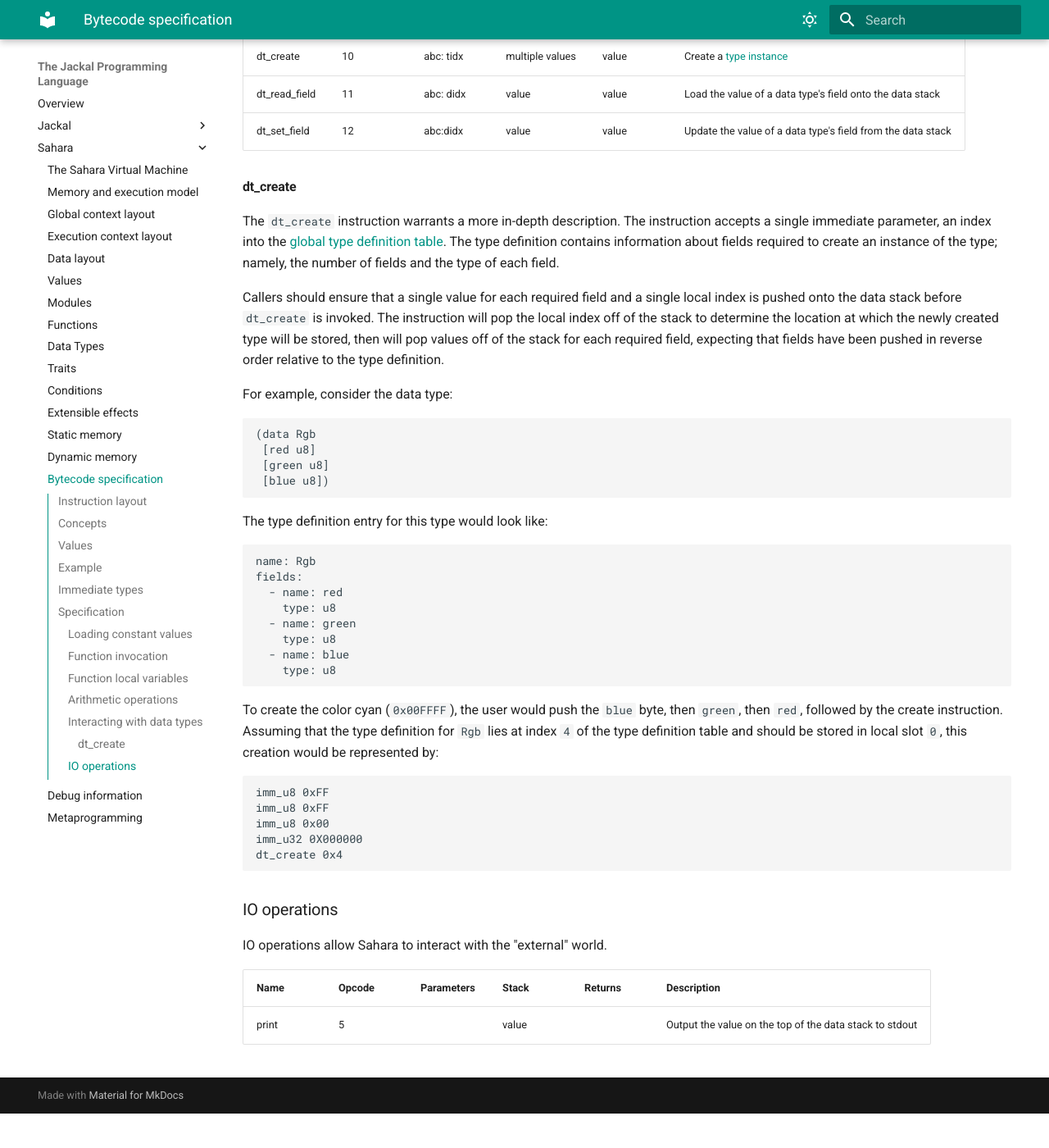
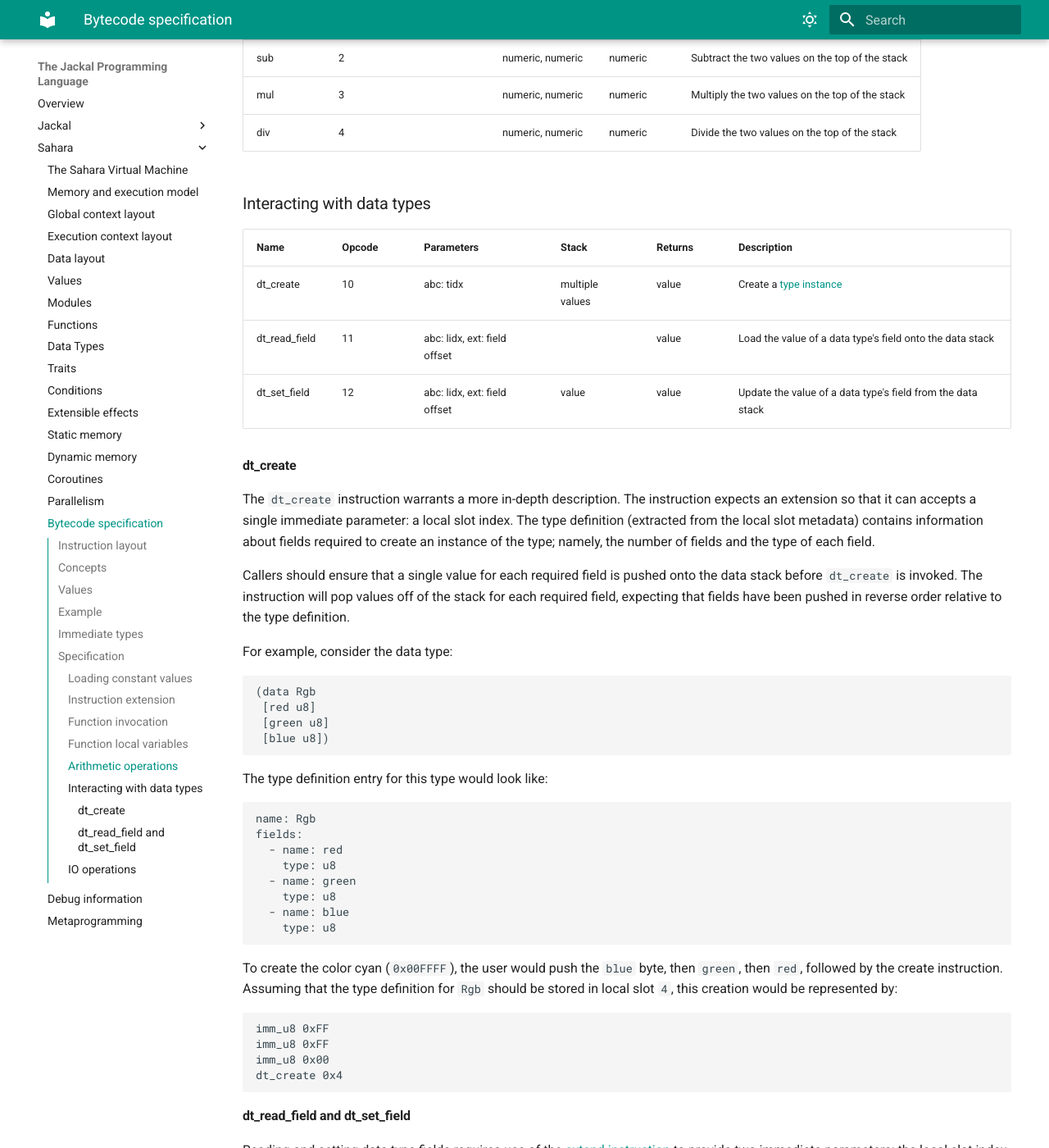
Before and after one commit to jkaye2012/jackal-lisp, an MkDocs documentation site: the page built from docs/sahara/bytecode.md, in a window 1280 px wide and 1400 px high, scrolled down 4306 px. Shown: the whole window at 82% size. Built offline with MkDocs 1.6.1 and Material for MkDocs 9.7.7, drawn with Linux system fonts in a browser that asks for light colours; before the commit the page ends 5664 px from its top, so only the background shows below that; some of the changed text lies outside the part shown.

Commit message:
Implement read of data type fields
Individual fields can now be read from compound data types and pushed
onto the data stack. Implementation of this instruction has brought to
light the need for instruction extension (as the operation requires
information both about the local slot that must be read and the field
that must be read from within the local). Given that extension is needed
anyway, it's possible that it may make more sense to change the static
instruction size to 16 bits.

This would almost halve the instruction size of most programs. Many
instructions may not even need extension, since they would only need to
be extended if the source code required the greater number of resources.
This would mean that instructions could be marked as "extension
eligible" rather than either always being extended or not. For the
"indexed" instructions, this would simply mean that non-extended indices
are always assumed to be interpretable with only a single byte!

Need to think a bit more on this, but it feels clean and is likely to
significantly improve performance without sacrificing almost anything.

````diff
--- a/docs/sahara/bytecode.md
+++ b/docs/sahara/bytecode.md
@@ -108,6 +108,16 @@ panic.
 | imm_i8   | 249    | a: i8      |       | i8      | Load an 8 bit signed integer immediately onto the data stack   |
 | imm_i16  | 248    | ab: i16    |       | i16     | Load a 16 bit signed integer immediately onto the data stack   |
 
+### Instruction extension
+
+There are situations where 32 bits are not enough to encode all information required by an instruction. In these cases,
+the `extend` instruction can be used up to 7 times to "extend" an instruction with additional information. Extend
+instructions should immediately precede the instruction that they are meant to extend.
+
+| Name   | Opcode | Parameters | Stack | Returns | Description                                                           |
+|--------|--------|------------|-------|---------|-----------------------------------------------------------------------|
+| extend | 247    | arbitrary  |       |         | Extend a subsequent instruction with additional immediate information |
+
 ### Function invocation
 
 Functions can be invoked after they are registered in the [function table](./functions.md#function-table).
@@ -148,23 +158,22 @@ different. While this may be inconvenient for the user, any other implementation
 
 ### Interacting with data types
 
-| Name          | Opcode | Parameters | Stack           | Returns | Description                                                 |
-|---------------|--------|------------|-----------------|---------|-------------------------------------------------------------|
-| dt_create     | 10     | abc: tidx  | multiple values | value   | Create a [type instance](./data-types.md#type-instances)    |
-| dt_read_field | 11     | abc: didx  | value           | value   | Load the value of a data type's field onto the data stack   |
-| dt_set_field  | 12     | abc:didx   | value           | value   | Update the value of a data type's field from the data stack |
+| Name          | Opcode | Parameters                   | Stack           | Returns | Description                                                 |
+|---------------|--------|------------------------------|-----------------|---------|-------------------------------------------------------------|
+| dt_create     | 10     | abc: tidx                    | multiple values | value   | Create a [type instance](./data-types.md#type-instances)    |
+| dt_read_field | 11     | abc: lidx, ext: field offset |                 | value   | Load the value of a data type's field onto the data stack   |
+| dt_set_field  | 12     | abc: lidx, ext: field offset | value           | value   | Update the value of a data type's field from the data stack |
 
 #### dt_create
 
-The `dt_create` instruction warrants a more in-depth description. The instruction accepts a single immediate parameter,
-an index into the [global type definition table](./global-context.md#type-definitions). The type definition contains
-information about fields required to create an instance of the type; namely, the number of fields and the type of each
-field.
+The `dt_create` instruction warrants a more in-depth description. The instruction expects an extension so that it can
+accepts a single immediate parameter: a local slot index. The type definition (extracted from the local slot metadata)
+contains information about fields required to create an instance of the type; namely, the number of fields and the type
+of each field.
 
-Callers should ensure that a single value for each required field and a single local index is pushed onto the data stack
-before `dt_create` is invoked. The instruction will pop the local index off of the stack to determine the location at
-which the newly created type will be stored, then will pop values off of the stack for each required field, expecting
-that fields have been pushed in reverse order relative to the type definition.
+Callers should ensure that a single value for each required field is pushed onto the data stack before `dt_create` is
+invoked. The instruction will pop values off of the stack for each required field, expecting that fields have been
+pushed in reverse order relative to the type definition.
 
 For example, consider the data type:
 
@@ -189,16 +198,33 @@ fields:
 ```
 
 To create the color cyan (`0x00FFFF`), the user would push the `blue` byte, then `green`, then `red`, followed by the
-create instruction. Assuming that the type definition for `Rgb` lies at index `4` of the type definition table and
-should be stored in local slot `0`, this creation would be represented by:
+create instruction. Assuming that the type definition for `Rgb` should be stored in local slot `4`, this creation would
+be represented by:
 
 ```
 imm_u8 0xFF
 imm_u8 0xFF
 imm_u8 0x00
-imm_u32 0X000000
 dt_create 0x4
 ```
+
+#### dt_read_field and dt_set_field
+
+Reading and setting data type fields requires use of the [extend instruction](#instruction-extension) to provide two
+immediate parameters: the local slot index holding the data, and the field offset (relative to the local slot)
+containing the field that should be read or updated. The field offset can be retrieved from the type definition
+registered with the VM.
+
+Continuing with our previous example, to read the `green` field from the data that we created at slot index `4`, the
+user would issue the following instructions:
+
+```
+extend 0x2
+dt_read_field 0x4
+```
+
+This reads the third field (zero indexed) from the local in slot `4`, which is the value of `green`.
+
 
 ### IO operations
 
--- a/mkdocs.yml
+++ b/mkdocs.yml
@@ -43,6 +43,8 @@ nav:
       - sahara/effects.md
       - sahara/static-memory.md
       - sahara/dynamic-memory.md
+      - sahara/coroutines.md
+      - sahara/parallelism.md
       - sahara/bytecode.md
       - sahara/debug.md
       - sahara/metaprogramming.md
````
Also changed, not shown: docs/sahara/coroutines.md (added, +1 -0 lines), docs/sahara/memory-execution-model.md (+7 -1 lines), docs/sahara/parallelism.md (added, +12 -0 lines), 6 other files.
